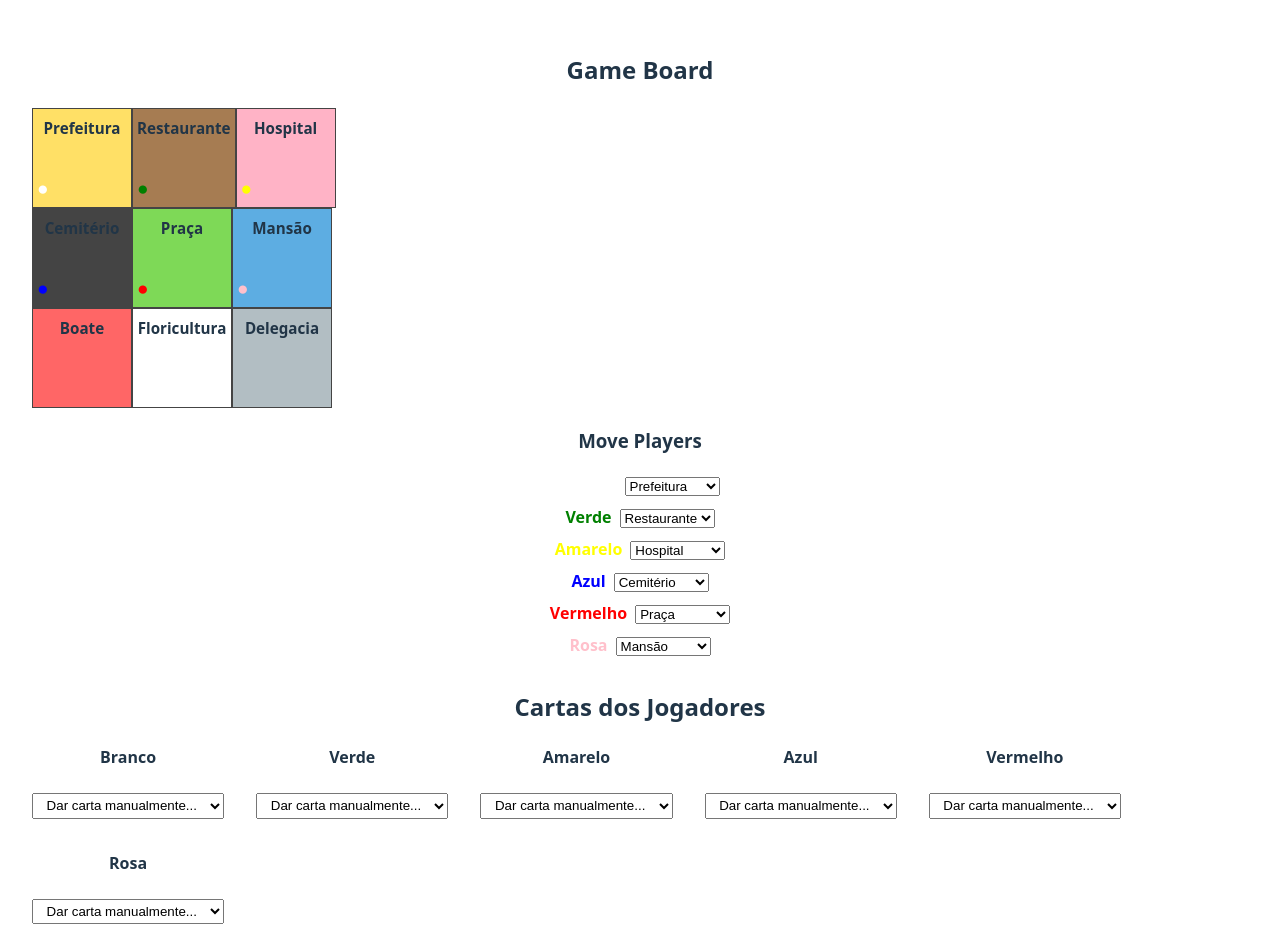
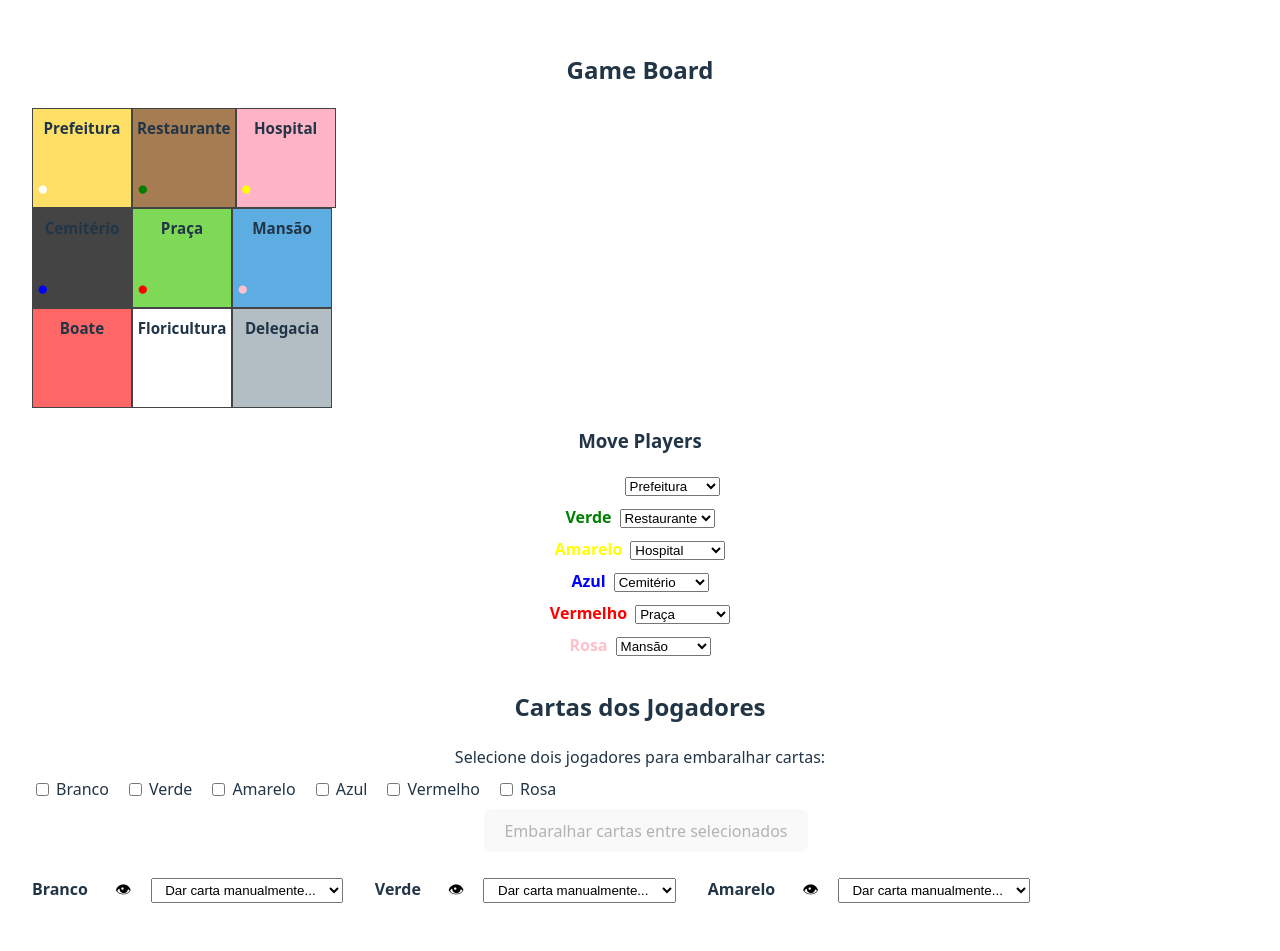
Before and after one commit to Andre-Grassi/Investigator, a React (Vite) app: page / in a window 1280 px wide. Shown: the top 951 px of the page. Built offline with nearby package versions, Linux system fonts and the light colour scheme.

Commit message:
feat: add card visibility toggle and shuffle functionality for selected players

```diff
--- a/src/App.tsx
+++ b/src/App.tsx
@@ -66,6 +66,39 @@ function App() {
   // Roll dice
   const rollDice = () => {
     setDice(Math.floor(Math.random() * 6) + 1)
+  }
+
+  // Card visibility state per player
+  const [visibleCards, setVisibleCards] = useState<{ [key: string]: boolean }>(
+    {}
+  )
+
+  const toggleCards = (playerName: string) => {
+    setVisibleCards(v => ({ ...v, [playerName]: !v[playerName] }))
+  }
+  // State for selected players to shuffle cards
+  const [shufflePlayers, setShufflePlayers] = useState<string[]>([])
+
+  // Shuffle cards among selected players
+  const shuffleCardsBetweenPlayers = () => {
+    // Shuffle all game cards between selected players
+    if (shufflePlayers.length < 2) {
+      alert('Selecione dois jogadores para embaralhar todas as cartas do jogo.')
+      return
+    }
+    const shuffled = shuffle([...allCards])
+    const newCards: { [key: string]: string[] } = { ...cards }
+    // Clear cards for selected players
+    shufflePlayers.forEach(name => {
+      newCards[name] = []
+    })
+    // Distribute all cards evenly
+    shuffled.forEach((card, i) => {
+      const playerIdx = i % shufflePlayers.length
+      const playerName = shufflePlayers[playerIdx]
+      newCards[playerName].push(card)
+    })
+    setCards(newCards)
   }
 
   // Cleaned up: Only one shuffle function and one App component, with valid JSX
@@ -145,15 +178,70 @@ function App() {
       </div>
       <section className='cards'>
         <h2>Cartas dos Jogadores</h2>
+        <div style={{ marginBottom: '1rem' }}>
+          <div>Selecione dois jogadores para embaralhar cartas:</div>
+          <div style={{ display: 'flex', gap: '1rem', marginTop: 8 }}>
+            {players.map(p => (
+              <label
+                key={p.name}
+                style={{ display: 'flex', alignItems: 'center', gap: 4 }}
+              >
+                <input
+                  type='checkbox'
+                  checked={shufflePlayers.includes(p.name)}
+                  onChange={e => {
+                    if (e.target.checked) {
+                      if (shufflePlayers.length < 2) {
+                        setShufflePlayers([...shufflePlayers, p.name])
+                      }
+                    } else {
+                      setShufflePlayers(
+                        shufflePlayers.filter(n => n !== p.name)
+                      )
+                    }
+                  }}
+                  disabled={
+                    !shufflePlayers.includes(p.name) &&
+                    shufflePlayers.length >= 2
+                  }
+                />
+                {p.name}
+              </label>
+            ))}
+          </div>
+          <button
+            onClick={shuffleCardsBetweenPlayers}
+            disabled={shufflePlayers.length !== 2}
+            style={{ marginLeft: 12, marginTop: 8 }}
+          >
+            Embaralhar cartas entre selecionados
+          </button>
+        </div>
         <div style={{ display: 'flex', gap: '2rem', flexWrap: 'wrap' }}>
           {players.map(p => (
-            <div key={p.name}>
+            <div key={p.name} style={{ minWidth: 180 }}>
               <strong>{p.name}</strong>
-              <ul>
-                {(cards[p.name] || []).map(card => (
-                  <li key={card}>{card}</li>
-                ))}
-              </ul>
+              <button
+                style={{
+                  marginLeft: 8,
+                  background: 'none',
+                  border: 'none',
+                  cursor: 'pointer',
+                }}
+                onClick={() => toggleCards(p.name)}
+                title={
+                  visibleCards[p.name] ? 'Esconder cartas' : 'Mostrar cartas'
+                }
+              >
+                {visibleCards[p.name] ? '👁️' : '👁'}
+              </button>
+              {visibleCards[p.name] && (
+                <ul>
+                  {(cards[p.name] || []).map(card => (
+                    <li key={card}>{card}</li>
+                  ))}
+                </ul>
+              )}
               <select
                 onChange={e => giveCard(p.name, e.target.value)}
                 defaultValue=''
```
